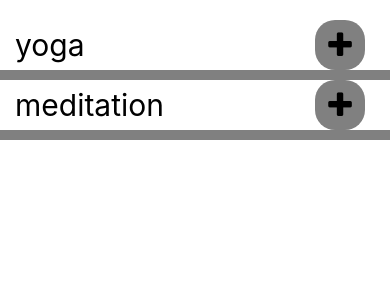
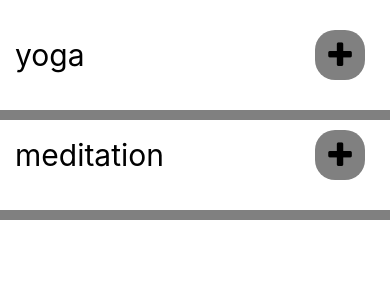
Before and after one commit to boovius/balancing-act, a React Native app: screen / in a window 390 px wide. Shown: the top 300 px of the page. Built offline with nearby package versions, Linux system fonts and the light colour scheme.

Commit message:
begin adding container for date info in activity row

```diff
--- a/components/Activity.js
+++ b/components/Activity.js
@@ -3,14 +3,17 @@ import { View, Text, TouchableOpacity, StyleSheet } from 'react-native';
 import { FontAwesome } from '@expo/vector-icons'
 
 export default function Activity ({title, data, increment, onPress}) {
-  console.log('title', title)
-  console.log('data', data)
   return (
     <View key={title} style={styles.row}>
-      <Text style={styles.title}>{title}</Text>
-      <TouchableOpacity style={styles.button} onPress={onPress}>
-        <FontAwesome style={{textAlign: 'center'}} name='plus' size={30} />
-      </TouchableOpacity>
+      <View style={styles.topRow}>
+        <Text style={styles.title}>{title}</Text>
+        <TouchableOpacity style={styles.button} onPress={onPress}>
+          <FontAwesome style={{textAlign: 'center'}} name='plus' size={30} />
+        </TouchableOpacity>
+      </View>
+      <View style={styles.bottomRow}>
+
+      </View>
     </View>
   )
 }
@@ -20,12 +23,16 @@ const styles = StyleSheet.create({
     height: 100,
     borderBottomColor: 'gray',
     borderBottomWidth: 10,
-    flex: 1,
+    justifyContent: 'space-around',
+  },
+  topRow: {
     justifyContent: 'space-between',
     flexDirection: 'row',
     alignItems: 'center',
     paddingLeft: 15,
     paddingRight: 25,
+  },
+  bottomRow: {
   },
   button: {
     backgroundColor: 'gray',
```
